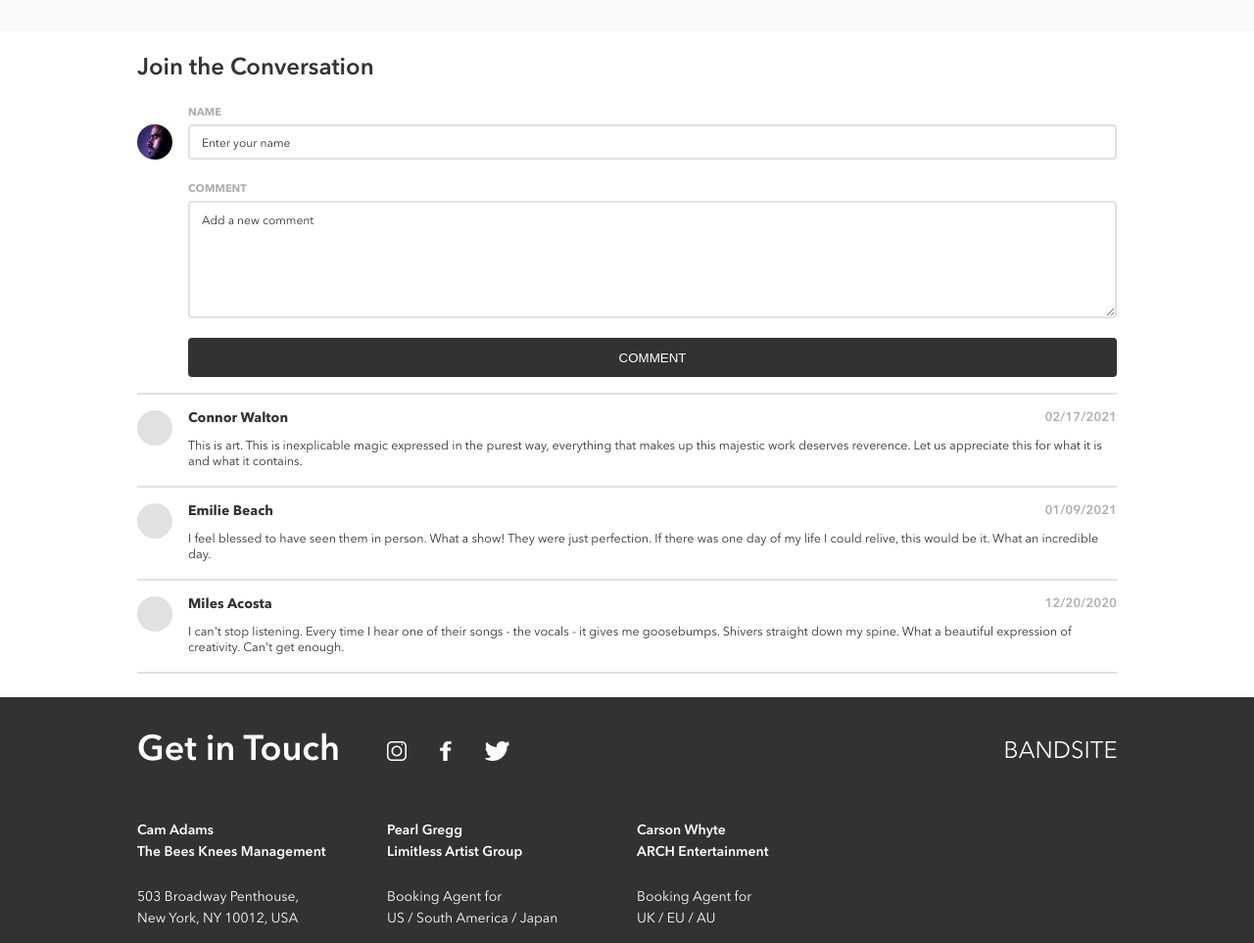
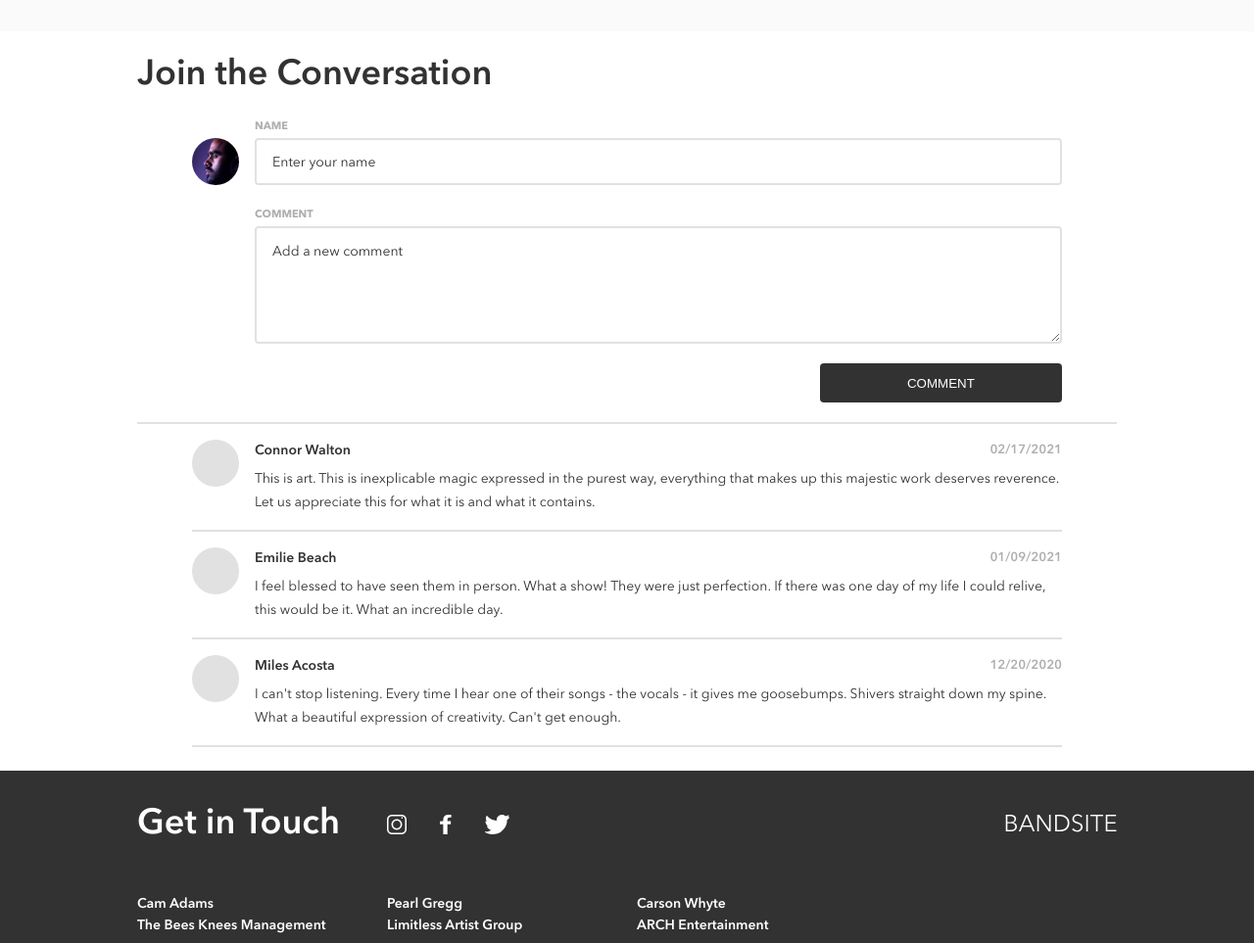
Before and after one commit to tonynuns/tonie-opara-bandsite, a plain HTML site: page index.html in a window 1280 px wide. Shown: the part 2454-3417 px from the top of the page at 98% size. Drawn offline with nearby package versions, Linux system fonts and the light colour scheme; files that its build step writes are made by us from their sources.

Commit message:
Add tablet display css for bio comments section

```diff
--- a/index.html
+++ b/index.html
@@ -125,26 +125,28 @@
 						<div class="comments__form-avatar avatar"></div>
 						<form class="comments__form">
 							<div class="comments__form-text">
-								<div class="comments__form-name form-detail">
-									<label class="comments__form-name-label form-label" for="name"
+								<div class="comments__form-field comments__form-field--name">
+									<label
+										class="comments__form-field-label comments__form-field-label--name"
+										for="name"
 										>NAME</label
 									>
 									<input
-										class="comments__form-name-input form-input"
+										class="comments__form-field-input comments__form-field-input--name"
 										type="text"
 										name="name"
 										id="name"
 										placeholder="Enter your name"
 										required />
 								</div>
-								<div class="comments__form-comment form-detail">
+								<div class="comments__form-field comments__form-field--comment">
 									<label
-										class="comments__form-comment-label form-label"
+										class="comments__form-field-label comments__form-field-label--comment"
 										for="comment"
 										>COMMENT</label
 									>
 									<textarea
-										class="comments__form-comment-input form-input"
+										class="comments__form-field-input comments__form-field-input--comment"
 										type="text"
 										name="comment"
 										id="comment"
--- a/styles/bio.scss
+++ b/styles/bio.scss
@@ -253,31 +253,10 @@ body {
 	width: 100%;
 	max-width: 3.6rem;
 	height: 3.6rem;
-}
-.form-detail {
-	@include flex-property($direction: column);
-	gap: 0.5rem;
-}
-.form-label {
-	@include typography($text-size: 1.1rem, $text-weight: 700);
-	color: $silver;
-}
-.form-input {
-	height: 3.6rem;
-	padding: 1.2rem;
-	border: 2px solid $mercury;
-	border-radius: 0.4rem;
 
-	&::placeholder {
-		font-family: "avenir-next";
-		font-size: 1.2rem;
-		color: $bandsite-black;
-	}
-	&:focus {
-		outline-color: $bandsite-black;
-	}
-	&:invalid {
-		outline-color: $error-state;
+	@include tablet {
+		max-width: 4.8rem;
+		height: 4.8rem;
 	}
 }
 .comments {
@@ -289,33 +268,91 @@ body {
 	&__heading {
 		@include typography($text-size: 2.4rem, $text-weight: 600);
 		padding-bottom: 2.4rem;
+
+		@include tablet {
+			@include typography($text-size: 3.6rem, $text-weight: 600);
+		}
 	}
 	&__form-wrapper {
 		@include flex-property($justify: space-between);
 		gap: 1.6rem;
 		padding-bottom: 1.6rem;
 		border-bottom: 2px solid $mercury;
+
+		@include tablet {
+			padding: 0 5.6rem 2rem;
+		}
 	}
 	&__form-avatar {
 		background-image: url("../assets/images/Mohan-muruge.jpg");
 		background-position: 5.2rem;
 		background-size: cover;
 		margin-top: 1.8rem;
+
+		@include tablet {
+			background-position: 6.8rem;
+		}
 	}
 	&__form {
 		@include flex-property($direction: column);
 		gap: 2rem;
 		flex-grow: 1;
+
+		&-text {
+			@include flex-property($direction: column);
+			gap: 2.4rem;
+		}
+		&-field {
+			@include flex-property($direction: column);
+			gap: 0.5rem;
+		}
+		&-field-label {
+			@include typography($text-size: 1.1rem, $text-weight: 700);
+			color: $silver;
+		}
+		&-field-input {
+			height: 3.6rem;
+			padding: 1.2rem;
+			border: 2px solid $mercury;
+			border-radius: 0.4rem;
+
+			&::placeholder {
+				font-family: "avenir-next";
+				font-size: 1.2rem;
+				color: $bandsite-black;
+
+				@include tablet {
+					font-size: 1.4rem;
+				}
+			}
+			&:focus {
+				outline-color: $bandsite-black;
+			}
+			&:invalid {
+				outline-color: $error-state;
+			}
+			&--comment {
+				height: 12rem;
+			}
+
+			@include tablet {
+				min-height: 4.8rem;
+				padding: 1.6rem;
+			}
+		}
+		&-btn {
+			@include tablet {
+				align-self: flex-end;
+			}
+		}
 	}
-	&__form-text {
-		@include flex-property($direction: column);
-		gap: 2.4rem;
-	}
-	&__form-comment-input {
-		height: 12rem;
+	&__display-wrapper {
+		@include tablet {
+			padding: 0 5.6rem;
+		}
 	}
 	&__display {
-		@include flex-property($justify: space-between);
+		@include flex-property;
 		gap: 1.6rem;
 		padding: 1.6rem 0;
 		border-bottom: 2px solid $mercury;
@@ -325,10 +362,15 @@ body {
 		}
 		&-text {
 			position: relative;
+			margin-top: 0.3rem;
 		}
 		&-name {
-			@include typography($text-size: 1.4rem, $text-weight: 700);
+			@include typography($text-size: 1.4rem, $text-weight: 600);
 			padding-bottom: 1.2rem;
+
+			@include tablet {
+				padding-bottom: 0.8rem;
+			}
 		}
 		&-date {
 			position: absolute;
@@ -338,7 +380,19 @@ body {
 			color: $silver;
 		}
 		&-paragraph {
-			@include typography($text-size: 1.255rem, $text-weight: 400);
+			@include typography(
+				$text-size: 1.255rem,
+				$text-weight: 400,
+				$line-height: 2rem
+			);
+
+			@include tablet {
+				@include typography(
+					$text-size: 1.397rem,
+					$text-weight: 400,
+					$line-height: 2.4rem
+				);
+			}
 		}
 	}
 }
@@ -352,6 +406,11 @@ body {
 
 	&:hover {
 		background-color: $bandsite-darkblack;
+	}
+
+	@include tablet {
+		width: 30%;
+		min-width: 15rem;
 	}
 }
 
```
